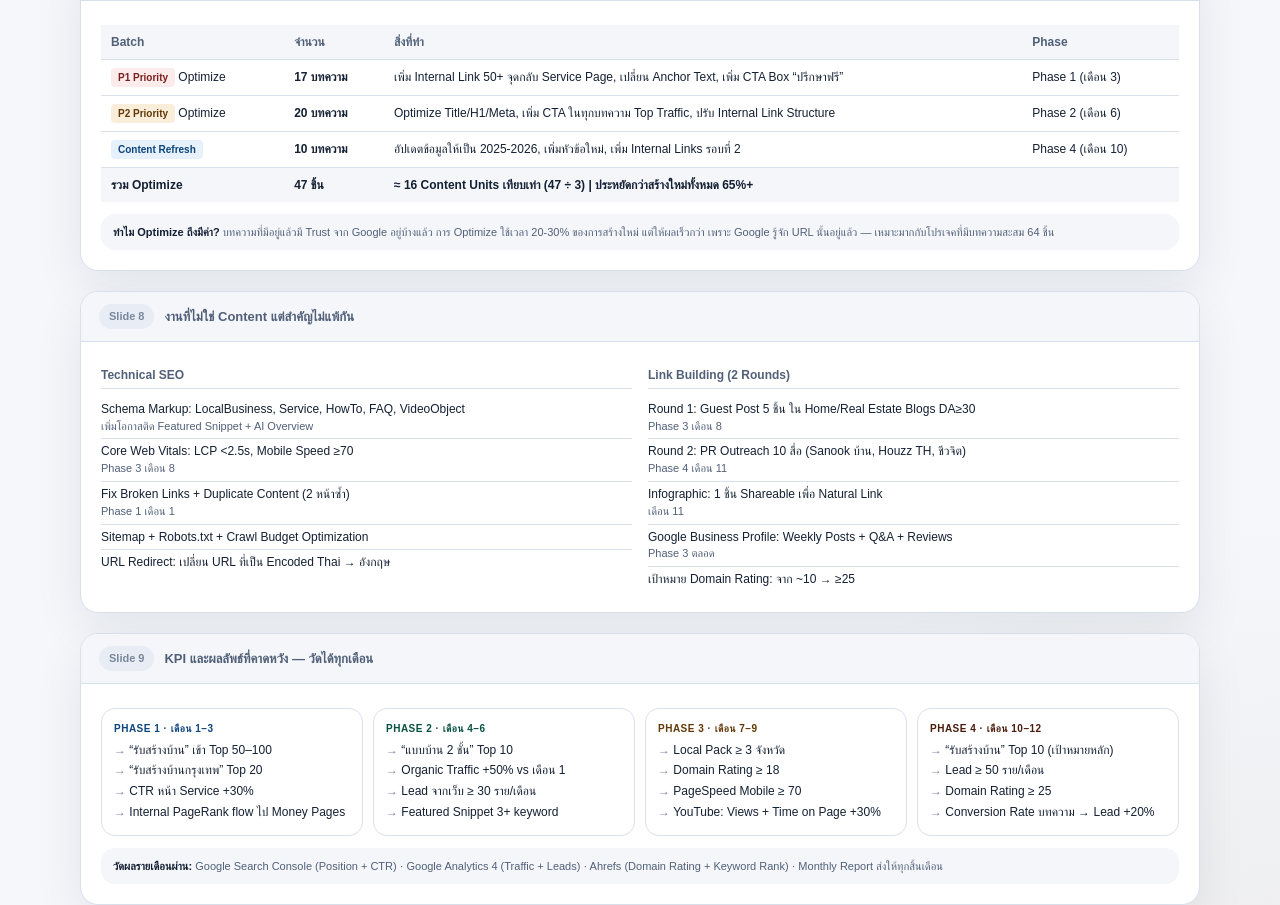
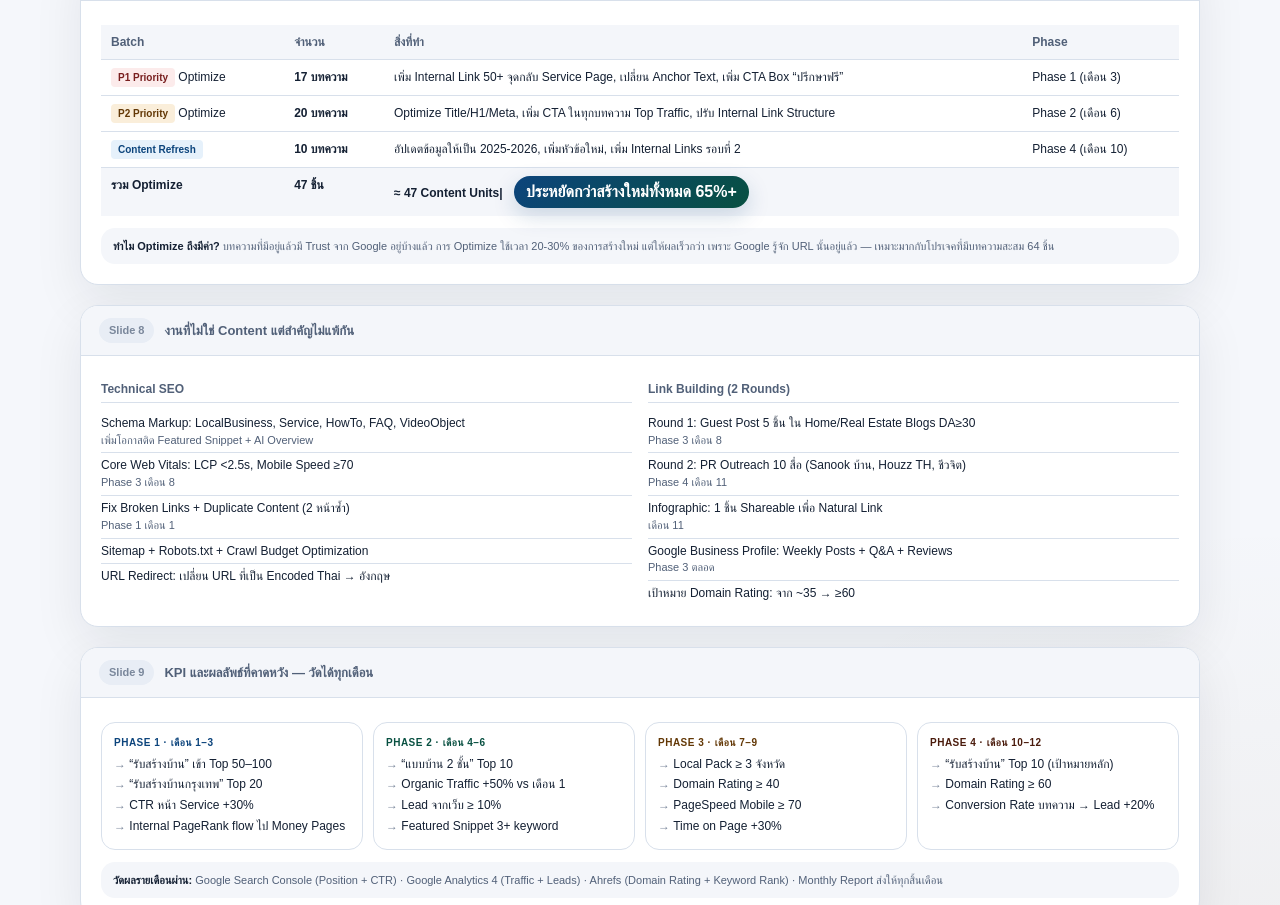
Before and after one commit to panuwatsopwork/gitbuild, a plain HTML site: page index.html in a window 1280 px wide. Shown: the part 2082-2987 px from the top of the page. Drawn offline with Linux system fonts and the light colour scheme; a web font is replaced by a local one.

Commit message:
Highlight savings message on homepage.

```diff
--- a/index.html
+++ b/index.html
@@ -155,6 +155,20 @@
     .content-table td { padding: 8px 10px; border-bottom: 1px solid var(--color-border-tertiary); vertical-align: top; color: var(--color-text-primary); }
     .content-table tr:last-child td { border-bottom: none; }
     .content-table .total td { font-weight: 600; background: var(--color-background-secondary); }
+    .saving-highlight {
+      display: inline-flex;
+      align-items: center;
+      margin-left: 8px;
+      padding: 6px 12px;
+      border-radius: 999px;
+      background: linear-gradient(135deg, #0c447c 0%, #085041 100%);
+      color: #ffffff;
+      font-size: 16px;
+      font-weight: 700;
+      line-height: 1.25;
+      box-shadow: 0 8px 22px rgba(12, 68, 124, 0.18);
+      white-space: nowrap;
+    }
 
     .badge { display: inline-block; font-size: 10px; padding: 2px 7px; border-radius: 4px; font-weight: 600; white-space: nowrap; }
     .b-new { background: #E1F5EE; color: #085041; }
@@ -396,7 +410,7 @@
               <tr><td><span class="badge b-p1">P1 Priority</span> Optimize</td><td style="font-weight:600">17 บทความ</td><td>เพิ่ม Internal Link 50+ จุดกลับ Service Page, เปลี่ยน Anchor Text, เพิ่ม CTA Box “ปรึกษาฟรี”</td><td>Phase 1 (เดือน 3)</td></tr>
               <tr><td><span class="badge b-opt">P2 Priority</span> Optimize</td><td style="font-weight:600">20 บทความ</td><td>Optimize Title/H1/Meta, เพิ่ม CTA ในทุกบทความ Top Traffic, ปรับ Internal Link Structure</td><td>Phase 2 (เดือน 6)</td></tr>
               <tr><td><span class="badge b-tech">Content Refresh</span></td><td style="font-weight:600">10 บทความ</td><td>อัปเดตข้อมูลให้เป็น 2025-2026, เพิ่มหัวข้อใหม่, เพิ่ม Internal Links รอบที่ 2</td><td>Phase 4 (เดือน 10)</td></tr>
-              <tr class="total"><td>รวม Optimize</td><td>47 ชิ้น</td><td colspan="2">≈ 16 Content Units เทียบเท่า (47 ÷ 3) | ประหยัดกว่าสร้างใหม่ทั้งหมด 65%+</td></tr>
+              <tr class="total"><td>รวม Optimize</td><td>47 ชิ้น</td><td colspan="2">≈ 47 Content Units| <span class="saving-highlight">ประหยัดกว่าสร้างใหม่ทั้งหมด 65%+</span></td></tr>
             </tbody>
           </table>
           <p class="note" style="margin-top:12px"><strong>ทำไม Optimize ถึงมีค่า?</strong> บทความที่มีอยู่แล้วมี Trust จาก Google อยู่บ้างแล้ว การ Optimize ใช้เวลา 20-30% ของการสร้างใหม่ แต่ให้ผลเร็วกว่า เพราะ Google รู้จัก URL นั้นอยู่แล้ว — เหมาะมากกับโปรเจคที่มีบทความสะสม 64 ชิ้น</p>
@@ -427,7 +441,7 @@
                 <li>Round 2: PR Outreach 10 สื่อ (Sanook บ้าน, Houzz TH, ชีวจิต)<br><span>Phase 4 เดือน 11</span></li>
                 <li>Infographic: 1 ชิ้น Shareable เพื่อ Natural Link<br><span>เดือน 11</span></li>
                 <li>Google Business Profile: Weekly Posts + Q&A + Reviews<br><span>Phase 3 ตลอด</span></li>
-                <li>เป้าหมาย Domain Rating: จาก ~10 → ≥25</li>
+                <li>เป้าหมาย Domain Rating: จาก ~35 → ≥60</li>
               </ul>
             </div>
           </div>
@@ -452,21 +466,20 @@
               <div class="kpi-phase" style="color:#085041">Phase 2 · เดือน 4–6</div>
               <div class="kpi-item">“แบบบ้าน 2 ชั้น” Top 10</div>
               <div class="kpi-item">Organic Traffic +50% vs เดือน 1</div>
-              <div class="kpi-item">Lead จากเว็บ ≥ 30 ราย/เดือน</div>
+              <div class="kpi-item">Lead จากเว็บ ≥ 10%</div>
               <div class="kpi-item">Featured Snippet 3+ keyword</div>
             </div>
             <div class="kpi-card">
               <div class="kpi-phase" style="color:#633806">Phase 3 · เดือน 7–9</div>
               <div class="kpi-item">Local Pack ≥ 3 จังหวัด</div>
-              <div class="kpi-item">Domain Rating ≥ 18</div>
+              <div class="kpi-item">Domain Rating ≥ 40</div>
               <div class="kpi-item">PageSpeed Mobile ≥ 70</div>
-              <div class="kpi-item">YouTube: Views + Time on Page +30%</div>
+              <div class="kpi-item">Time on Page +30%</div>
             </div>
             <div class="kpi-card">
               <div class="kpi-phase" style="color:#4A1B0C">Phase 4 · เดือน 10–12</div>
               <div class="kpi-item">“รับสร้างบ้าน” Top 10 (เป้าหมายหลัก)</div>
-              <div class="kpi-item">Lead ≥ 50 ราย/เดือน</div>
-              <div class="kpi-item">Domain Rating ≥ 25</div>
+              <div class="kpi-item">Domain Rating ≥ 60</div>
               <div class="kpi-item">Conversion Rate บทความ → Lead +20%</div>
             </div>
           </div>
```
